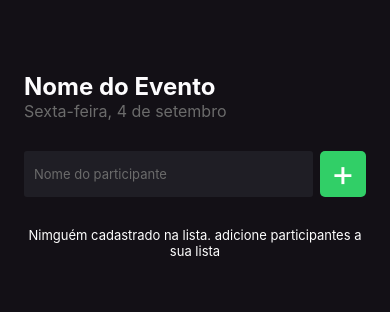
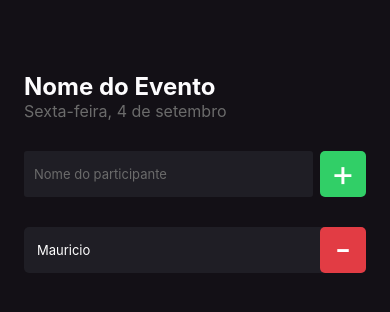
Before and after one commit to mauriciocosta404/iAmHere-react-native, a React Native app: screen / in a window 390 px wide. Shown: the top 312 px of the page. Built offline with nearby package versions, Linux system fonts and the light colour scheme.

Commit message:
adicionando a funcao de remover o participante

```diff
--- a/src/screens/Home/index.tsx
+++ b/src/screens/Home/index.tsx
@@ -5,7 +5,7 @@ import { useState } from "react";
 
 export default function Home(){
 
-  const [participants,setParticipants]=useState<string[]>([]);
+  const [participants,setParticipants]=useState<string[]>(['Mauricio']);
   const [participantName,setParticipantName]=useState("");
 
   const handlePartcipantAdd=()=>{
@@ -21,7 +21,7 @@ export default function Home(){
     Alert.alert("Remover",`Remover o participante ${name} ?`,[
       {
         text:"sim",
-        onPress:()=>Alert.alert("Deletado !")
+        onPress:()=> setParticipants(participants.filter( participant => participant!==name))
       },
       {
         text:"não",
```
